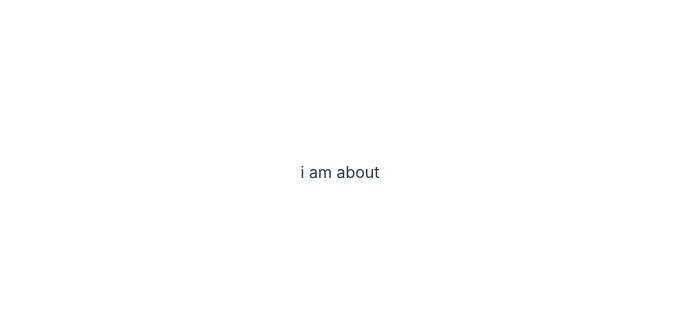
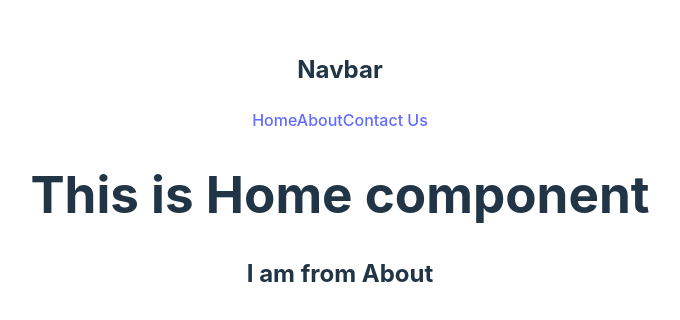
Before and after one commit to Abubokkor98/introduction-to-react-router, a React (Vite) app: page /about in a window 1280 px wide. Shown: the part 228-548 px from the top of the page, without its empty margins (300-980 px from the left). Built offline with nearby package versions, Linux system fonts and the light colour scheme.

Commit message:
Explore Nested Route concepts

```diff
--- /dev/null
+++ b/src/Components/About/About.jsx
@@ -0,0 +1,10 @@
+import React from 'react'
+import { Outlet } from 'react-router-dom'
+
+export default function About() {
+  return (
+    <div>
+        <h2>I am from About</h2>
+    </div>
+  )
+}
--- /dev/null
+++ b/src/Components/Contact/Contact.jsx
@@ -0,0 +1,9 @@
+import React from 'react'
+
+export default function Contact() {
+  return (
+    <div>
+        <h2>I am from contact</h2>
+    </div>
+  )
+}
--- /dev/null
+++ b/src/Components/Header/Header.jsx
@@ -0,0 +1,14 @@
+import React from 'react'
+
+export default function Header() {
+  return (
+    <div>
+        <h2>Navbar</h2>
+        <nav>
+            <a href="/">Home</a>
+            <a href="/about">About</a>
+            <a href="/contact">Contact Us</a>
+        </nav>
+    </div>
+  )
+}
--- /dev/null
+++ b/src/Components/Home/Home.jsx
@@ -0,0 +1,13 @@
+import React from 'react'
+import { Outlet } from 'react-router-dom'
+import Header from '../Header/Header'
+
+export default function Home() {
+  return (
+    <div>
+        <Header></Header>
+        <h1>This is Home component</h1>
+        <Outlet></Outlet>
+    </div>
+  )
+}
```
Also changed, not shown: src/main.jsx (+14 -9 lines).
